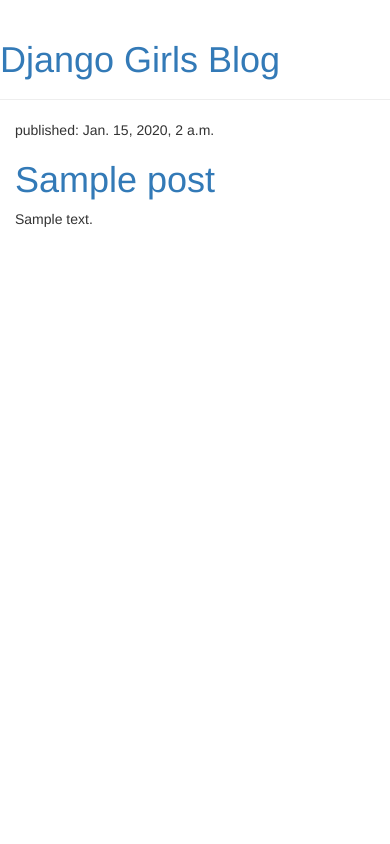
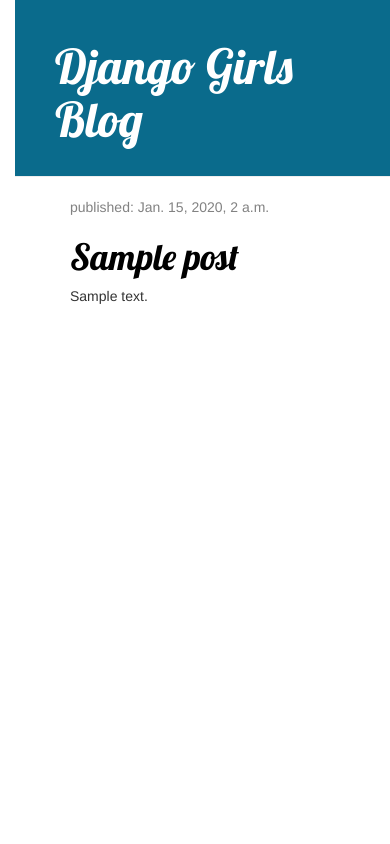
Before and after one commit to bbechtold/my-first-blog, a Django app: template blog/templates/blog/post_list.html in a window 390 px wide. Run offline with Django 3.2, Linux system fonts and the light colour scheme; the template is opened without the code that fills it: values that come from a table or form of the project are taken from there, others are empty; tables that the repository leaves empty hold one stand-in row (values such as "Sample post"); some libraries are stand-ins or nearby versions.

Commit message:
Added view and template for detailed blog post as well as a CSS for the site.

```diff
--- /dev/null
+++ b/blog/static/css/blog.css
@@ -0,0 +1,53 @@
+h1 a {
+	color: #6C0A8C;
+	font-family: 'Lobster';
+}
+body{
+	padding-left: 15px;
+}
+.page-header {
+    background-color: #0A6B8C;
+    margin-top: 0;
+    padding: 20px 20px 20px 40px;
+}
+
+.page-header h1, .page-header h1 a, .page-header h1 a:visited, .page-header h1 a:active {
+    color: #ffffff;
+    font-size: 36pt;
+    text-decoration: none;
+}
+
+.content {
+    margin-left: 40px;
+}
+
+h1, h2, h3, h4 {
+    font-family: 'Lobster', cursive;
+}
+
+.date {
+    color: #828282;
+}
+
+.save {
+    float: right;
+}
+
+.post-form textarea, .post-form input {
+    width: 100%;
+}
+
+.top-menu, .top-menu:hover, .top-menu:visited {
+    color: #ffffff;
+    float: right;
+    font-size: 26pt;
+    margin-right: 20px;
+}
+
+.post {
+    margin-bottom: 70px;
+}
+
+.post h1 a, .post h1 a:visited {
+    color: #000000;
+}
--- /dev/null
+++ b/blog/templates/blog/base.html
@@ -0,0 +1,23 @@
+{% load staticfiles %}
+<html>
+    <head>
+        <title>Django Girls blog</title>
+        <link rel="stylesheet" href="//maxcdn.bootstrapcdn.com/bootstrap/3.2.0/css/bootstrap.min.css">
+        <link rel="stylesheet" href="//maxcdn.bootstrapcdn.com/bootstrap/3.2.0/css/bootstrap-theme.min.css">
+        <link href='//fonts.googleapis.com/css?family=Lobster&subset=latin,latin-ext' rel='stylesheet' type='text/css'>
+        <link rel="stylesheet" href="{% static 'css/blog.css' %}">
+    </head>
+<body>
+    <div class="page-header">
+        <h1><a href="/">Django Girls Blog</a></h1>
+    </div>
+    <div class="content container">
+        <div class="row">
+            <div class="col-md-8">
+            {% block content %}
+            {% endblock %}
+            </div>
+        </div>
+    </div>
+</body>
+</html>
--- a/blog/templates/blog/post_list.html
+++ b/blog/templates/blog/post_list.html
@@ -1,32 +1,13 @@
-{% load staticfiles %}
-<html>
-    <head>
-    	<title> Django Girls Blog</title>
-    	<link href="//fonts.googleapis.com/css?family=Lobster&subset=latin,latin-ext" rel="stylesheet" type="text/css">
-    	<link rel="stylesheet" href="//maxcdn.bootstrapcdn.com/bootstrap/3.2.0/css/bootstrap.min.css">
-		<link rel="stylesheet" href="//maxcdn.bootstrapcdn.com/bootstrap/3.2.0/css/bootstrap-theme.min.css">
-		<link rel="stylesheet" href="{% static 'css/blog.css' %}">
-    </head>
+{% extends 'blog/base.html' %}
 
-    <body>
-        <div class="page-header">
-            <h1><a href="/">Django Girls Blog</a></h1>
-        </div>
-<div class="content container">
-    <div class="row">
-        <div class="col-md-8">
+{% block content %}
 	{% for post in posts %}
 	    <div class="post">
 	        <div class="date">
 	            <p>published: {{ post.published_date }}</p>
 	        </div>
-                    <h1><a href="">{{ post.title }}</a></h1>
+	        <h1><a href="{% url 'post_detail' pk=post.pk %}">{{ post.title }}</a></h1>
 	        <p>{{ post.text|linebreaksbr }}</p>
 	    </div>
 	{% endfor %}
-        </div>
-    </div>
-</div>
-    </body>
-
-</html>
+{% endblock %}
--- a/blog/urls.py
+++ b/blog/urls.py
@@ -2,5 +2,6 @@
 from . import views
 
 urlpatterns = [
-	url(r'^$', views.post_list, name='post_list')
+	url(r'^$', views.post_list, name='post_list'),
+    url(r'^post/(?P<pk>\d+)/$', views.post_detail, name='post_detail'),
 ]
--- a/blog/views.py
+++ b/blog/views.py
@@ -6,3 +6,6 @@
 def post_list(request):
 	posts = Post.objects.filter(published_date__lte=timezone.now()).order_by('published_date')
 	return render(request, 'blog/post_list.html', {'posts': posts})
+
+def post_detail(request, pk):
+	Post.objects.get(pk=pk)
```
Lines whose indentation alone changed are shown as unchanged.
